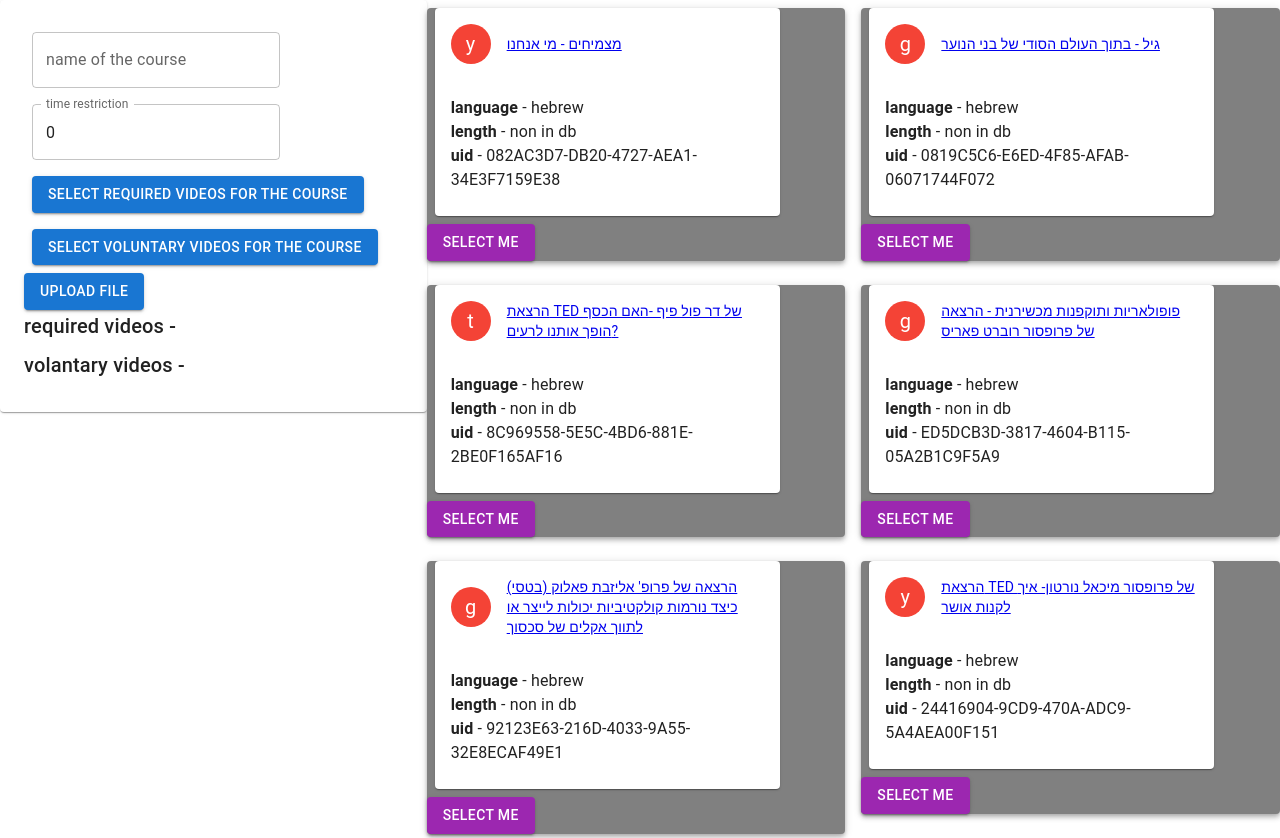
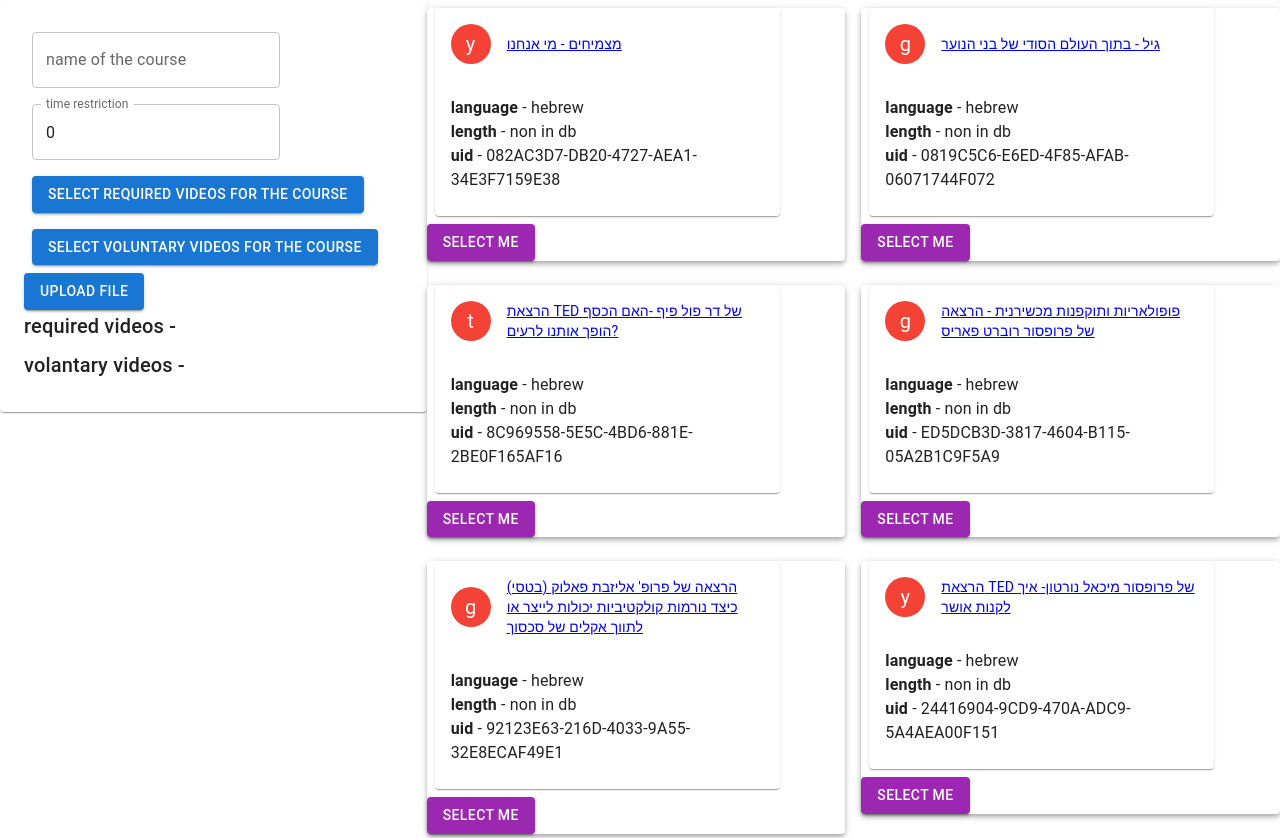
Before and after one commit to yarin28/matzmichim-fe, a React (Create React App) app: page /CourseCreator in a window 1280 px wide. Shown: the top 838 px of the page. Built offline with nearby package versions, Linux system fonts and the light colour scheme; no server answers.

Commit message:
cleaning comments

```diff
--- a/src/Componets/CourseCreator/CourseCreator.tsx
+++ b/src/Componets/CourseCreator/CourseCreator.tsx
@@ -19,9 +19,6 @@ const CourseCreator: ComponentType = () => {
   const [isFilePicked, SetIsFilePicked] = useState(false);
   const [Videos, SetVideos] = useState(MockVideosDatabase);
   const [formErrorMessage, SetFormErrorMessage] = useState("");
-  useEffect(() => {
-    console.log(Videos);
-  }, []);
   const handleSelectedVideo = (uid: string) => {
     console.log(uid);
     if (selectingRequiredVideos) {
@@ -109,6 +106,7 @@ const CourseCreator: ComponentType = () => {
                     SetFile(fileList[0]);
                     SetIsFilePicked(true);
                     console.log(fileList[0].name);
+                    console.log(fileList[0]);
 
                   }}
                   type="file"
@@ -135,7 +133,7 @@ const CourseCreator: ComponentType = () => {
           {Videos?.map(video => {
             return (
               <Grid item xs>
-                <Paper elevation={4} sx={{ background: "gray" }}  >
+                <Paper elevation={4}   >
                   <VideoCard title={video.title}
                     url={video.url}
                     type={video.type as keyof typeof types}
```
